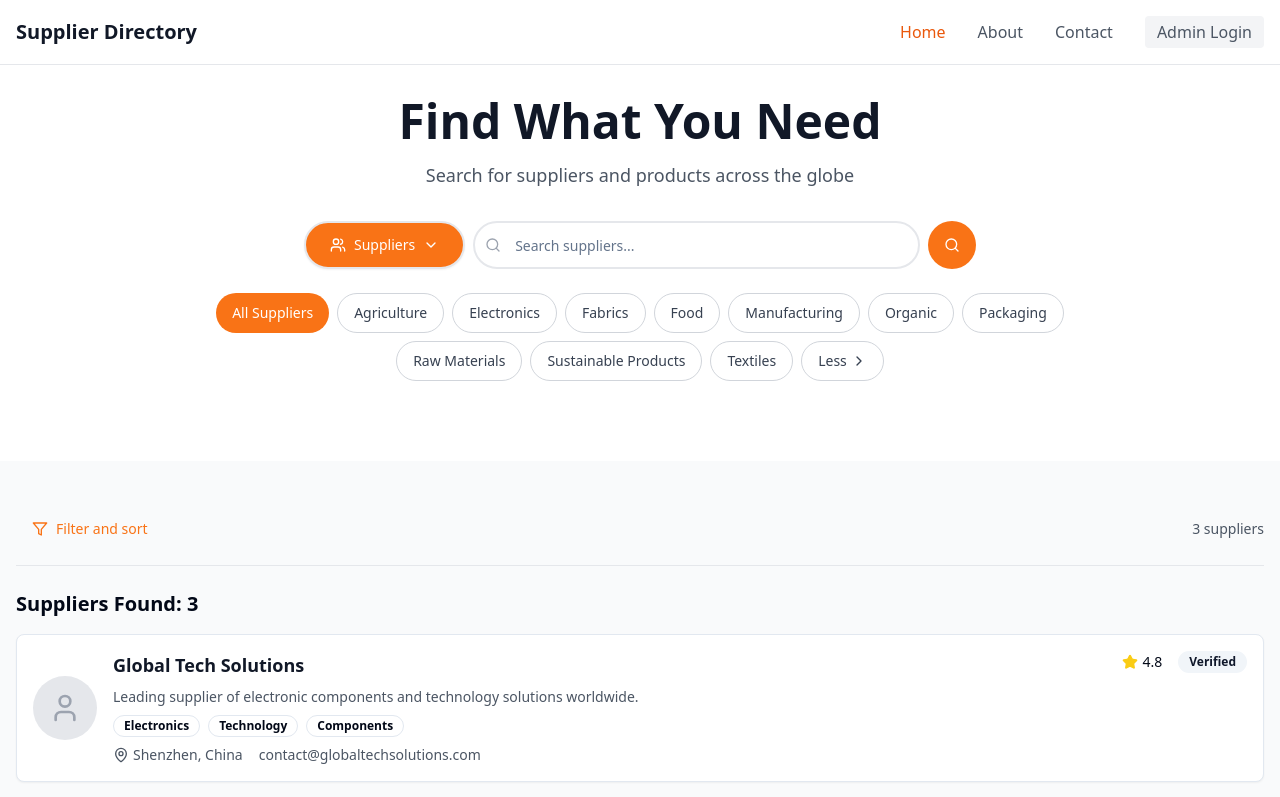
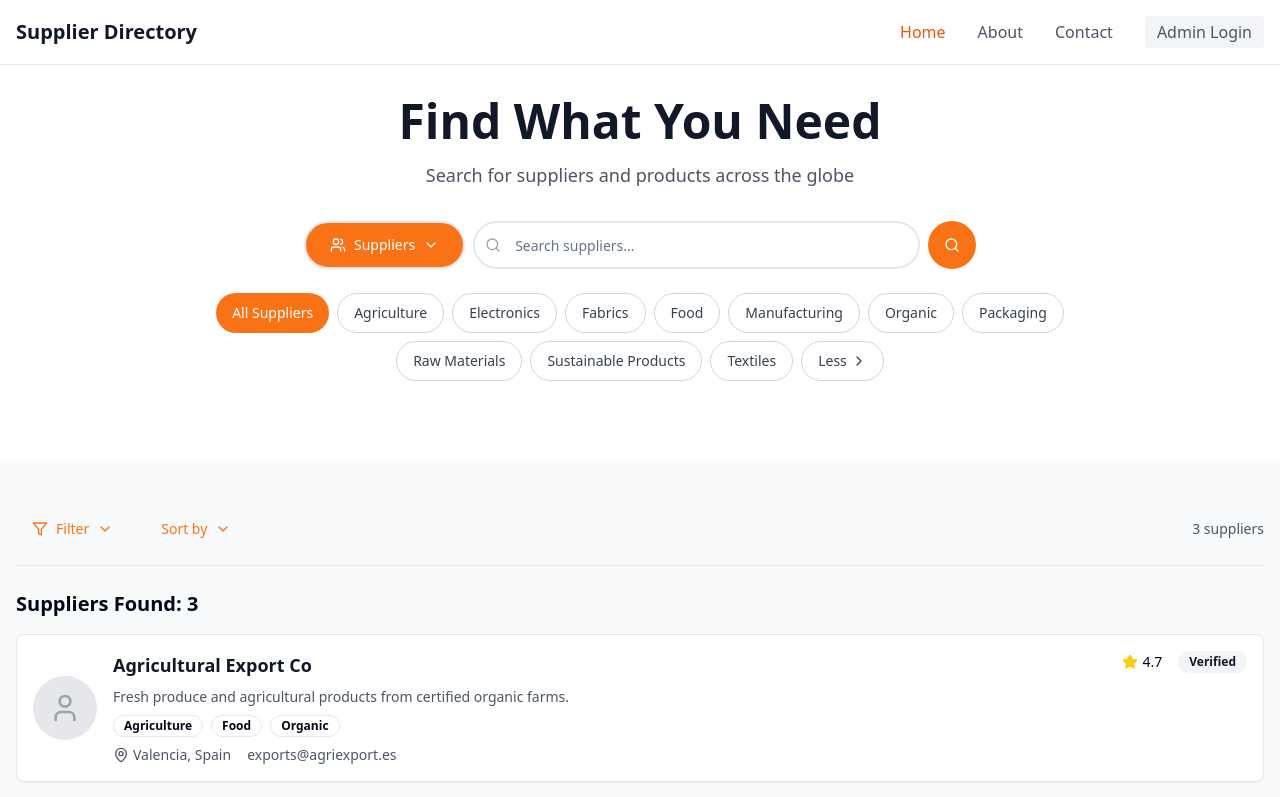
Before and after one commit to Befach/supply-flow-connect, a React (Vite) app: page /suppliers in a window 1280 px wide. Shown: the top 797 px of the page. Built offline with nearby package versions, Linux system fonts and the light colour scheme.

Commit message:
Fix: Filter and sort functionality
Ensure filter and sort options are applied when the user interacts with them.

```diff
--- a/src/components/FilterAndSort.tsx
+++ b/src/components/FilterAndSort.tsx
@@ -1,26 +1,94 @@
 
-import React from 'react';
-import { Filter } from 'lucide-react';
+import React, { useState } from 'react';
+import { Filter, ChevronDown } from 'lucide-react';
 import { Button } from '@/components/ui/button';
+import {
+  DropdownMenu,
+  DropdownMenuContent,
+  DropdownMenuItem,
+  DropdownMenuTrigger,
+} from '@/components/ui/dropdown-menu';
 
 interface FilterAndSortProps {
   itemCount: number;
   itemType: 'suppliers' | 'products';
+  onSortChange: (sortOption: string) => void;
+  onFilterChange: (filterOption: string) => void;
+  currentSort: string;
+  currentFilter: string;
 }
 
 export const FilterAndSort: React.FC<FilterAndSortProps> = ({
   itemCount,
-  itemType
+  itemType,
+  onSortChange,
+  onFilterChange,
+  currentSort,
+  currentFilter
 }) => {
+  const sortOptions = [
+    { value: 'name-asc', label: 'Name A-Z' },
+    { value: 'name-desc', label: 'Name Z-A' },
+    { value: 'rating-desc', label: 'Highest Rating' },
+    { value: 'rating-asc', label: 'Lowest Rating' },
+  ];
+
+  const filterOptions = [
+    { value: 'all', label: 'All Suppliers' },
+    { value: 'verified', label: 'Verified Only' },
+    { value: 'high-rated', label: 'High Rated (4.5+)' },
+  ];
+
   return (
     <div className="flex items-center justify-between py-4 border-b border-gray-200">
+      <div className="flex items-center gap-4">
+        <DropdownMenu>
+          <DropdownMenuTrigger asChild>
             <Button
               variant="ghost"
               className="text-orange-500 hover:text-orange-600 hover:bg-orange-50 flex items-center gap-2"
             >
               <Filter className="h-4 w-4" />
-        Filter and sort
+              Filter
+              <ChevronDown className="h-4 w-4" />
             </Button>
+          </DropdownMenuTrigger>
+          <DropdownMenuContent>
+            {filterOptions.map((option) => (
+              <DropdownMenuItem
+                key={option.value}
+                onClick={() => onFilterChange(option.value)}
+                className={currentFilter === option.value ? 'bg-orange-50' : ''}
+              >
+                {option.label}
+              </DropdownMenuItem>
+            ))}
+          </DropdownMenuContent>
+        </DropdownMenu>
+
+        <DropdownMenu>
+          <DropdownMenuTrigger asChild>
+            <Button
+              variant="ghost"
+              className="text-orange-500 hover:text-orange-600 hover:bg-orange-50 flex items-center gap-2"
+            >
+              Sort by
+              <ChevronDown className="h-4 w-4" />
+            </Button>
+          </DropdownMenuTrigger>
+          <DropdownMenuContent>
+            {sortOptions.map((option) => (
+              <DropdownMenuItem
+                key={option.value}
+                onClick={() => onSortChange(option.value)}
+                className={currentSort === option.value ? 'bg-orange-50' : ''}
+              >
+                {option.label}
+              </DropdownMenuItem>
+            ))}
+          </DropdownMenuContent>
+        </DropdownMenu>
+      </div>
 
       <span className="text-gray-600 text-sm">
         {itemCount} {itemType}
--- a/src/pages/Suppliers.tsx
+++ b/src/pages/Suppliers.tsx
@@ -1,3 +1,4 @@
+
 import React, { useState, useMemo, useEffect } from 'react';
 import { Navigation } from '@/components/Navigation';
 import { HeroSection } from '@/components/HeroSection';
@@ -14,6 +15,8 @@ const Suppliers = () => {
   const [selectedCategory, setSelectedCategory] = useState<string>('All Suppliers');
   const [selectedSupplier, setSelectedSupplier] = useState<Supplier | null>(null);
   const [searchType] = useState<'suppliers' | 'products'>('suppliers');
+  const [sortOption, setSortOption] = useState<string>('name-asc');
+  const [filterOption, setFilterOption] = useState<string>('all');
 
   const categories = [
     'All Suppliers',
@@ -39,8 +42,8 @@ const Suppliers = () => {
     }
   }, [location.state]);
 
-  const filteredSuppliers = useMemo(() => {
-    return suppliers.filter(supplier => {
+  const filteredAndSortedSuppliers = useMemo(() => {
+    let filtered = suppliers.filter(supplier => {
       const matchesSearch = supplier.name.toLowerCase().includes(searchTerm.toLowerCase()) ||
                           supplier.description.toLowerCase().includes(searchTerm.toLowerCase()) ||
                           supplier.categories.some(cat => cat.toLowerCase().includes(searchTerm.toLowerCase()));
@@ -49,9 +52,35 @@ const Suppliers = () => {
                              selectedCategory === 'all' ||
                              supplier.categories.includes(selectedCategory);
 
-      return matchesSearch && matchesCategory;
+      // Apply additional filters
+      let matchesFilter = true;
+      if (filterOption === 'verified') {
+        matchesFilter = supplier.verified;
+      } else if (filterOption === 'high-rated') {
+        matchesFilter = supplier.rating >= 4.5;
+      }
+
+      return matchesSearch && matchesCategory && matchesFilter;
     });
-  }, [searchTerm, selectedCategory]);
+
+    // Apply sorting
+    filtered.sort((a, b) => {
+      switch (sortOption) {
+        case 'name-asc':
+          return a.name.localeCompare(b.name);
+        case 'name-desc':
+          return b.name.localeCompare(a.name);
+        case 'rating-desc':
+          return b.rating - a.rating;
+        case 'rating-asc':
+          return a.rating - b.rating;
+        default:
+          return 0;
+      }
+    });
+
+    return filtered;
+  }, [searchTerm, selectedCategory, sortOption, filterOption]);
 
   const handleSupplierSelect = (supplier: Supplier) => {
     setSelectedSupplier(supplier);
@@ -63,6 +92,14 @@ const Suppliers = () => {
 
   const handleCategoryClick = (category: string) => {
     setSelectedCategory(category);
+  };
+
+  const handleSortChange = (newSortOption: string) => {
+    setSortOption(newSortOption);
+  };
+
+  const handleFilterChange = (newFilterOption: string) => {
+    setFilterOption(newFilterOption);
   };
 
   if (selectedSupplier) {
@@ -88,13 +125,17 @@ const Suppliers = () => {
 
       <div className="container mx-auto px-4 py-8">
         <FilterAndSort
-          itemCount={filteredSuppliers.length}
+          itemCount={filteredAndSortedSuppliers.length}
           itemType="suppliers"
+          onSortChange={handleSortChange}
+          onFilterChange={handleFilterChange}
+          currentSort={sortOption}
+          currentFilter={filterOption}
         />
 
         <div className="mt-6">
           <SuppliersListSection
-            suppliers={filteredSuppliers}
+            suppliers={filteredAndSortedSuppliers}
             onSupplierClick={handleSupplierSelect}
           />
         </div>
```
Lines whose indentation alone changed are shown as unchanged.
